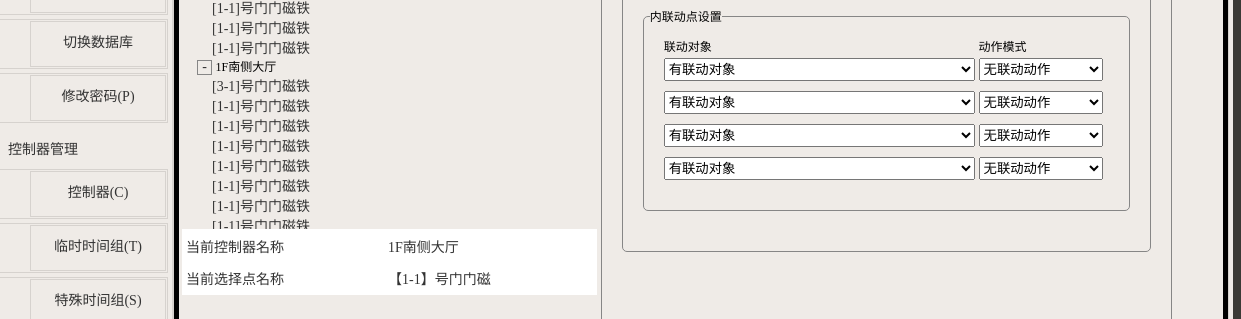
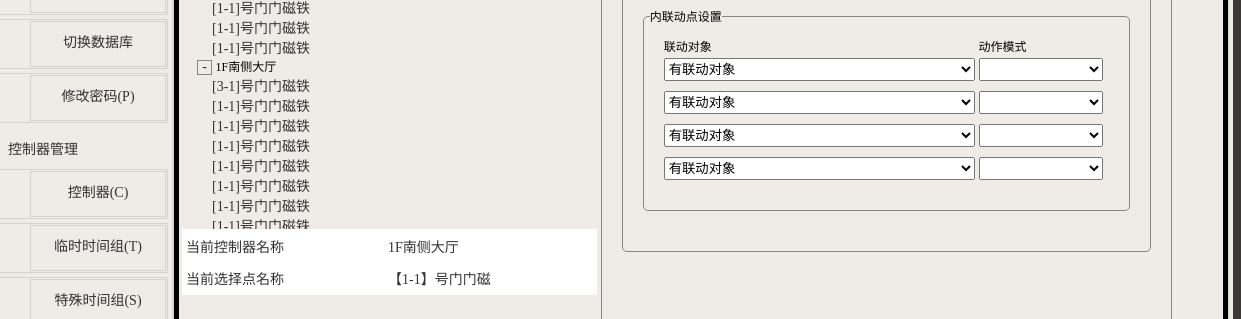
Before and after one commit to yglbhdy/acs, a plain HTML site: page firstLevePage/pointParameter.html in a window 1280 px wide. Shown: the part 431-750 px from the top of the page, 39-1280 px from the left. Drawn offline with Linux system fonts and the light colour scheme.

Commit message:
html:完成输入输出点配置html文件
Signed-off-by: Yue <1243933010@qq.com>

```diff
--- a/firstLevePage/pointParameter.html
+++ b/firstLevePage/pointParameter.html
@@ -92,14 +92,12 @@
                   <div>
                     <label for="linkageTriggerCondition">联动触发条件</label>
                     <select name="linkageTriggerCondition" id="linkageTriggerCondition" class="linkageTriggerCondition">
-                      <!-- <option value="">不触发</option>
-                      <option value="">不触发</option> -->
+
                     </select>
                     <br>
                     <label for="networkExternalLinkageGroup">网络外联动组</label>
                     <select name="networkExternalLinkageGroup" id="networkExternalLinkageGroup" class="networkExternalLinkageGroup">
-                      <!-- <option value="">无联动组</option>
-                      <option value="">无联动组</option> -->
+
                     </select>
                   </div>
                   <div class="inlineDynamicPointAssignment">
@@ -121,21 +119,17 @@
                     </div>
                     <div class="actionMode">
                       <p>动作模式</p>
-                      <select name="" id="">
-                        <option value="">无联动动作</option>
-                        <option value="">无联动动作</option>
+                      <select name="actionMode_one" id="actionMode_one" class="actionMode_one">
+
                       </select>
-                      <select name="" id="">
-                        <option value="">无联动动作</option>
-                        <option value="">无联动动作</option>
+                      <select name="actionMode_two" id="actionMode_two" class="actionMode_two">
+
                       </select>
-                      <select name="" id="">
-                        <option value="">无联动动作</option>
-                        <option value="">无联动动作</option>
+                      <select name="actionMode_three" id="actionMode_three" class="actionMode_three">
+
                       </select>
-                      <select name="" id="">
-                          <option value="">无联动动作</option>
-                          <option value="">无联动动作</option>
+                      <select name="actionMode_four" id="actionMode_dour" class="actionMode_four">
+
                         </select>
                     </div>
                   </div>
```
